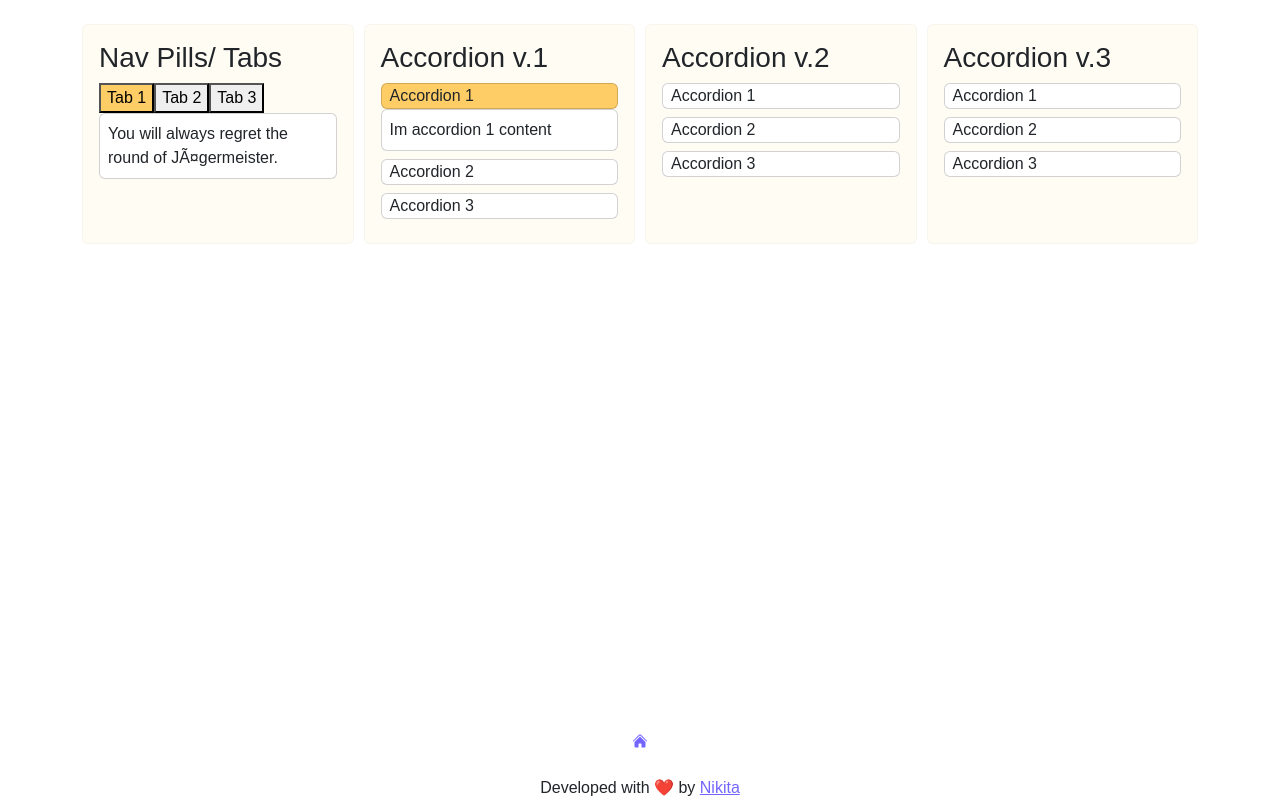
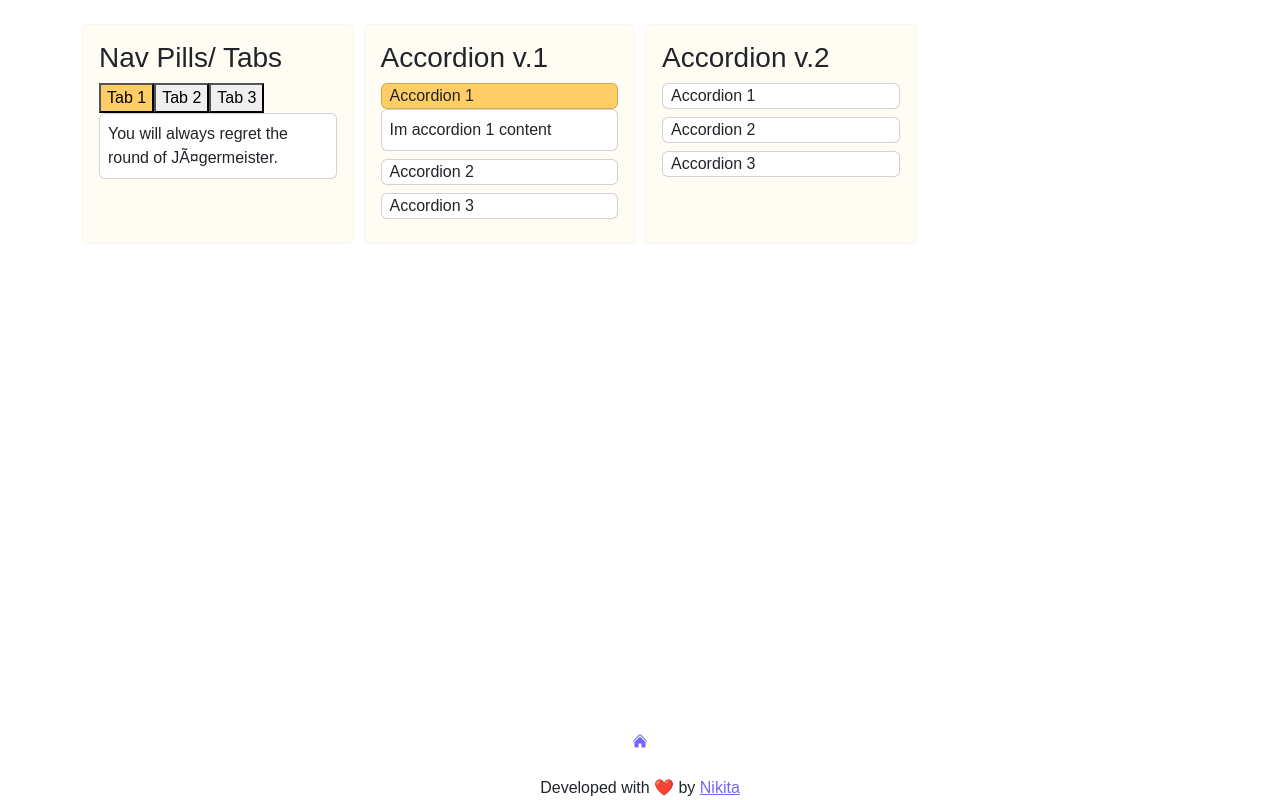
Before and after one commit to iamnikitamallya/react-ui-components, a React (Create React App) app: page /components in a window 1280 px wide. Built offline with nearby package versions, Linux system fonts and the light colour scheme; a web font is replaced by a local one.

Commit message:
Fixing accordions

```diff
--- a/src/components/AccordionV3.js
+++ /dev/null
@@ -1,50 +0,0 @@
-import React, { useState } from "react";
-
-export default function AccordionV3() {
-  const accord = [
-    {
-      id: "accord1",
-      title: "Accordion 1",
-      content: "Im accordion 1 content",
-    },
-    {
-      id: "accord2",
-      title: "Accordion 2",
-      content: "Im accordion 2 content",
-    },
-    {
-      id: "accord3",
-      title: "Accordion 3",
-      content: "Im accordion 3 content",
-    },
-  ];
-
-  const [activeTab, setActiveTab] = useState(null);
-  const handleClick = (id) => {
-    setActiveTab(activeTab === id ? null : id);
-  };
-
-  return (
-    <div>
-      {accord.map((item) => (
-        <div className="pb-2" key={item.id}>
-          <div
-            className={
-              "card cursor px-2 " + (activeTab === item.id ? "active" : "")
-            }
-            onClick={() => handleClick(item.id)}
-          >
-            {item.title}
-          </div>
-          <div
-            className={
-              "card p-2 " + (activeTab === item.id ? "d-block" : "d-none")
-            }
-          >
-            {item.content}
-          </div>
-        </div>
-      ))}
-    </div>
-  );
-}
--- a/src/pages/Components.js
+++ b/src/pages/Components.js
@@ -2,7 +2,6 @@ import React from "react";
 import NavPills from "../components/NavPills";
 import Accordion from "../components/Accordion";
 import AccordionV2 from "../components/AccordionV2";
-import AccordionV3 from "../components/AccordionV3";
 
 export default function Components() {
   const UIComponents = [
@@ -17,10 +16,6 @@ export default function Components() {
     {
       title: "Accordion v.2",
       components: <AccordionV2 />,
-    },
-    {
-      title: "Accordion v.3",
-      components: <AccordionV3 />,
     }
   ];
   return (
```
